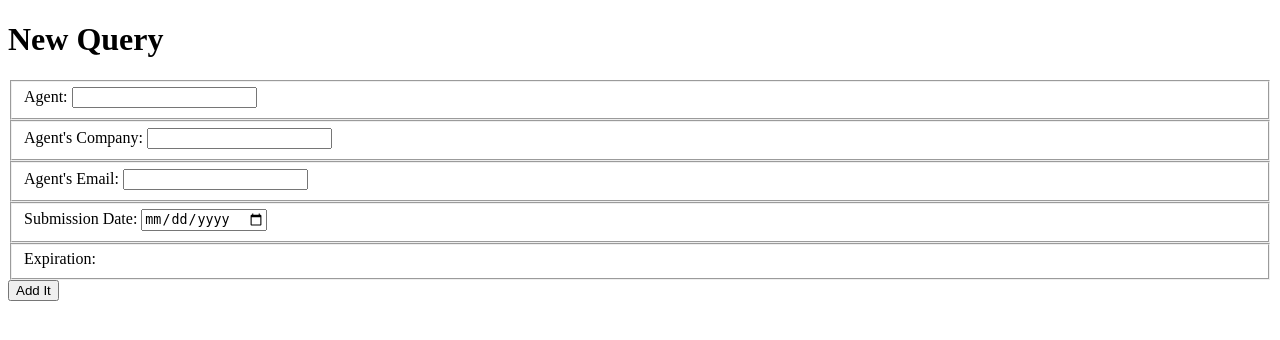
After one commit to corri-golden/queries, a Django app: page /queries/form in a window 1280 px wide. The commit adds this page. Shown: the top 340 px of the page. Run offline with Django 3.2, Linux system fonts and the light colour scheme.

Commit message:
finished creating the new query form

```diff
--- /dev/null
+++ b/queriesapp/templates/queries/form.html
@@ -0,0 +1,42 @@
+{% load static %}
+<!DOCTYPE html>
+<html>
+  <head>
+    <meta charset="utf-8">
+    <title>New Query</title>
+  </head>
+  <body>
+    <h1>New Query</h1>
+
+
+    <form action="{% url 'queriesapp:queries' %}" method="post">
+      {% csrf_token %}
+      <fieldset>
+          <label for="agent">Agent: </label>
+          <input id="agent" type="text" name="agent">
+      </fieldset>
+      <fieldset>
+          <label for="agent's company">Agent's Company: </label>
+          <input id="agent's company" type="text" name="agent's company">
+      </fieldset>
+      <fieldset>
+          <label for="agent's email">Agent's Email: </label>
+          <input id="agent's email" type="text" name="agent's email">
+      </fieldset>
+      <fieldset>
+          <label for="submission">Submission Date: </label>
+          <input id="submission" type="date" name="submission">
+      </fieldset>
+      <fieldset>
+          <label for="expiration">Expiration: </label>
+          {% comment %} <select id="location" type="text" name="location">
+                {% for library in all_libraries %}
+                    <option value="{{ library.id }}">{{ library.title }}</option>
+                {% endfor %} {% endcomment %}
+          </select>
+      </fieldset>
+
+      <input type="submit" value="Add It" />
+    </form>
+  </body>
+</html>
--- a/queriesapp/urls.py
+++ b/queriesapp/urls.py
@@ -6,4 +6,5 @@ app_name = "queriesapp"
 urlpatterns = [
     path('', query_list, name='home'),
     path('queries/', query_list, name='queries'),
+    path('queries/form', queries_form, name='queries_form'),
 ]
--- a/queriesapp/views/__init__.py
+++ b/queriesapp/views/__init__.py
@@ -1 +1,2 @@
 from .queries.list import query_list
+from .queries.form import queries_form
--- /dev/null
+++ b/queriesapp/views/queries/form.py
@@ -0,0 +1,12 @@
+import sqlite3
+from django.shortcuts import render
+from django.contrib.auth.decorators import login_required
+from queriesapp.models import Query
+from ..connection import Connection
+
+# @login_required
+def queries_form(request):
+    if request.method == 'GET':
+        template = 'queries/form.html'
+
+        return render(request, template)
```
Also changed, not shown: queriesapp/templates/queries/list.html (+22 -21 lines).
